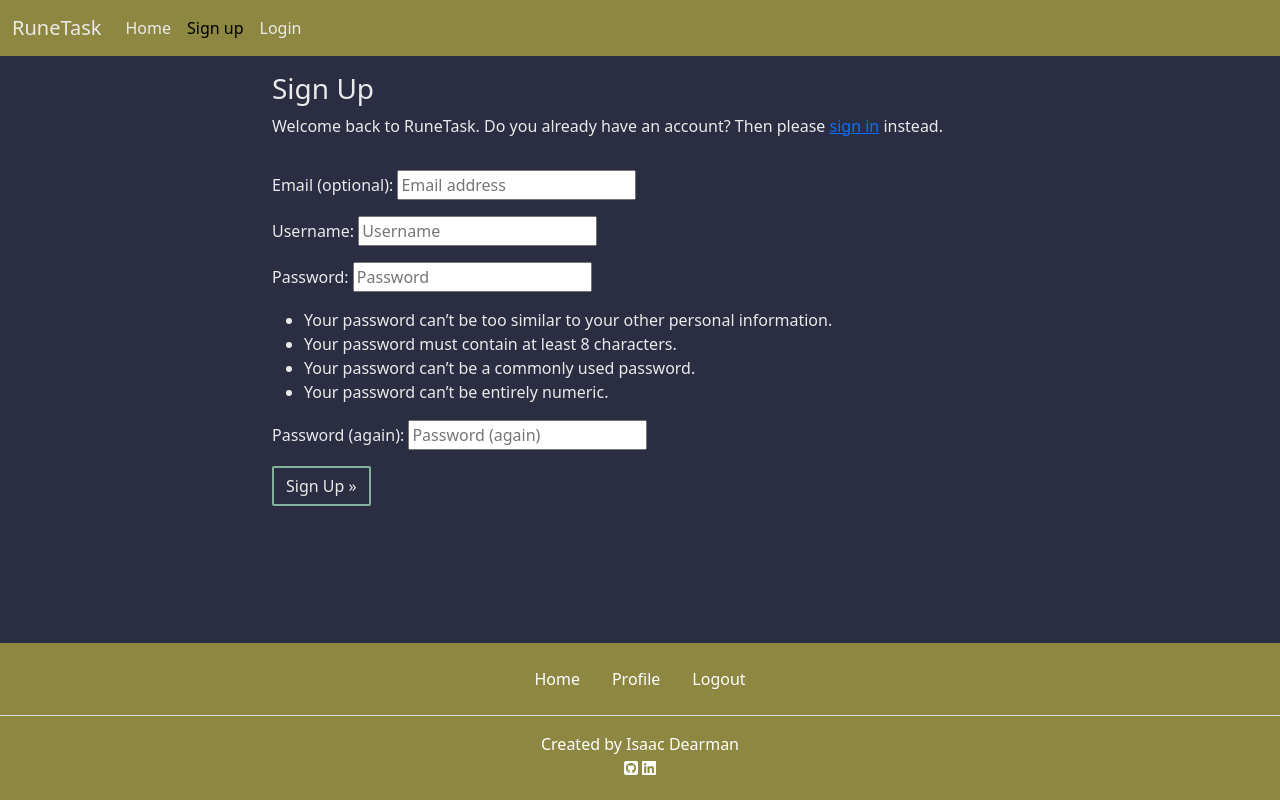
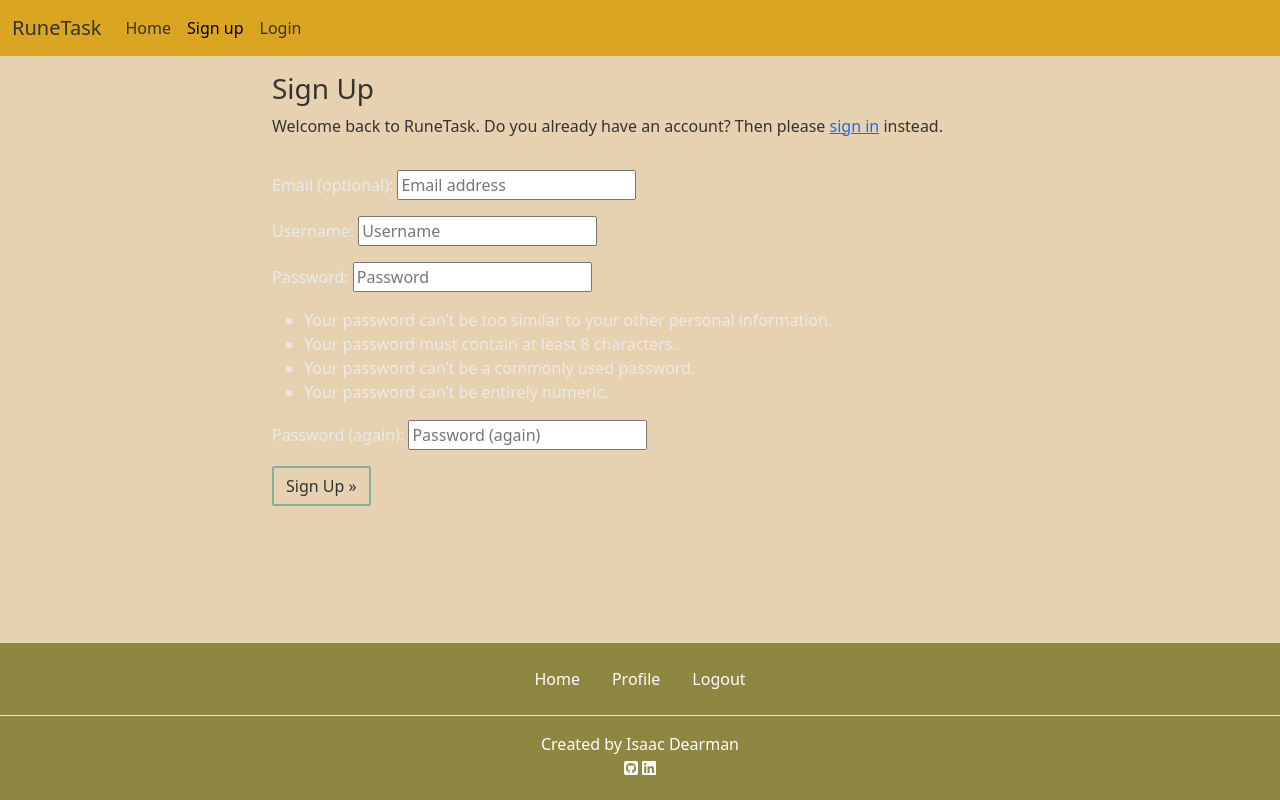
Before and after one commit to Code-Dearman/Django-Capstone, a Django app: page /accounts/signup/ in a window 1280 px wide. Run offline with Django 4.2, Linux system fonts and the light colour scheme; some libraries are stand-ins or nearby versions.

Commit message:
change colour scheme

```diff
--- a/static/css/style.css
+++ b/static/css/style.css
@@ -6,7 +6,7 @@ body {
 }
 
 main {
-    background-color: #2B2D42;
+    background-color: #E6D2B0;
     display: flex;
     flex-direction: column;
     flex-grow: 1;
@@ -23,7 +23,7 @@ main {
 
 /* ----------------------------------------------------- Colour Palette */
 .bgColour {
-    color: #2B2D42;
+    color: #E6D2B0;
 }
 
 .primaryAccent {
@@ -35,7 +35,7 @@ main {
 }
 
 .textMain {
-    color: #EAEAEA;
+    color: #333333;
 }
 
 .textSecondary {
@@ -57,7 +57,7 @@ main {
 
 /* ----------------------------------------------------- NavBar */
 .navbar {
-    background-color: #8D8741;
+    background-color: #DAA520;
 }
 
 .navbar-toggler {
```
